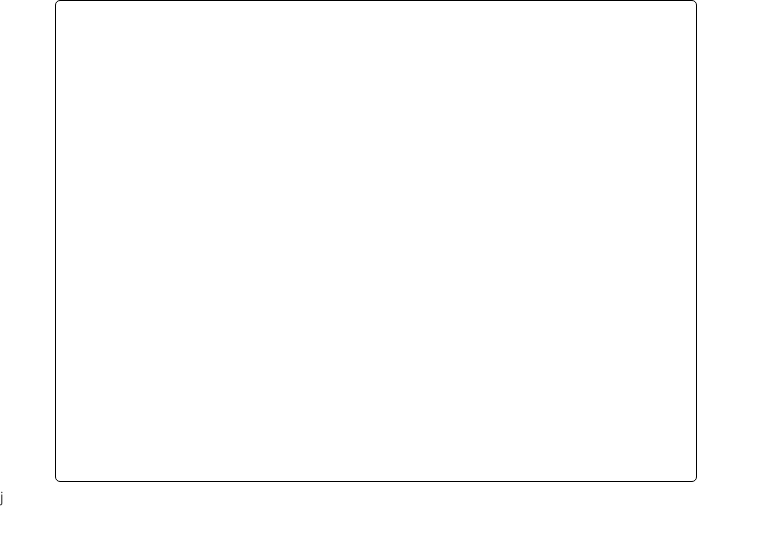
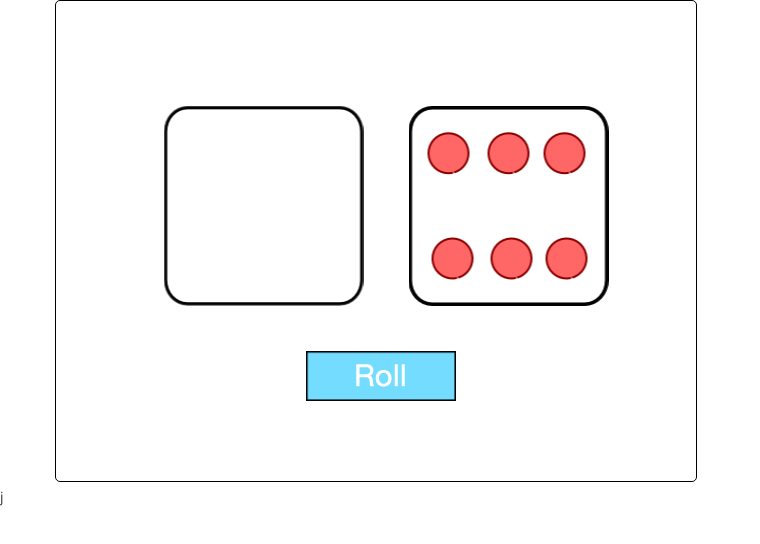
Before and after one commit to Aangi/COMP125-FINALEXAM-300874124, a website: page index.html in a window 1280 px wide. Shown: the whole page, without its empty margins (0-760 px from the left). Drawn offline with nearby package versions, Linux system fonts and the light colour scheme.

Commit message:
Final Commit

```diff
--- a/Scripts/app.js
+++ b/Scripts/app.js
@@ -1,3 +1,11 @@
+/*
+Filename : App.js
+@author Aayushi Shah
+@date August 17,2016
+StudentID : 300874124
+website : http://comp125-finalexam-300874124.azurewebsites.net/
+@description : This file is the main javascript file for this web site
+*/
 var core;
 (function (core) {
     "use strict";
@@ -13,9 +21,55 @@ var core;
         main();
     }
     function gameLoop() {
+
         stage.update();
     }
     function main() {
+       var button1 = new createjs.Bitmap("../Assets/images/blank.png")
+        stage.addChild(button1);
+        var button2 = new createjs.Bitmap("../Assets/images/blank.png")
+        stage.addChild(button2);
+        var Dice1 = new createjs.Bitmap("../Assets/images/1.png");
+        stage.addChild(Dice1);
+        var Dice2 = new createjs.Bitmap("../Assets/images/2.png");
+        stage.addChild(Dice2);
+        var Dice3 = new createjs.Bitmap("../Assets/images/3.png");
+        stage.addChild(Dice3);
+        var Dice4 = new createjs.Bitmap("../Assets/images/4.png");
+        stage.addChild(Dice4);
+        var Dice5 = new createjs.Bitmap("../Assets/images/5.png");
+        stage.addChild(Dice5);
+        var Dice6 = new createjs.Bitmap("../Assets/images/6.png");
+        stage.addChild(Dice6);
+        button1.x=107.5;
+        button1.y=105;
+        button2.x=352.5;
+        button2.y=105;
+        Dice1.x = 352.5;
+        Dice1.y = 105;
+        Dice2.x = 352.5;
+        Dice2.y = 105;
+        Dice3.x = 352.5;
+        Dice3.y = 105;
+        Dice4.x = 352.5;
+        Dice4.y = 105;
+        Dice5.x = 352.5;
+        Dice5.y = 105;
+        Dice6.x = 352.5;
+        Dice6.y = 105;
+        //label object
+
+        //button bitmap
+
+       var rollButton = new createjs.Bitmap("../Assets/images/rollButton.png");
+        stage.addChild(rollButton);
+        rollButton.x=250;
+        rollButton.y=350;
+    }
+
+    function roll(){
+        console.log("clicked");
+        var randomNumber = Math.floor(Math.random()* 6);
     }
     window.addEventListener("load", init);
 })(core || (core = {}));
```
Also changed, not shown: Content/app.css (+8 -0 lines), Scripts/app.ts (deleted, +0 -29 lines), index.html (+8 -0 lines), 1 other file.
